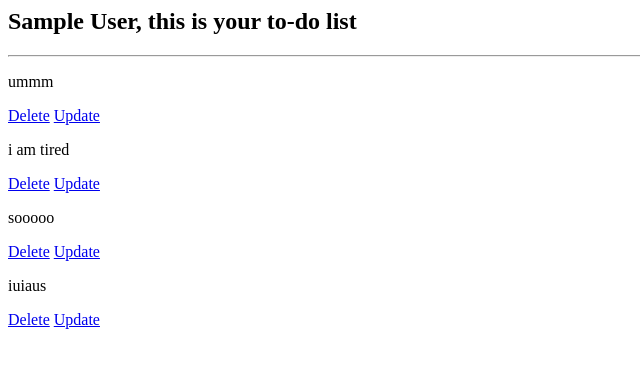
After one commit to Varunrnair/UnicodeLP, a Django app: page /showlist/ in a window 1280 px wide. The commit adds this page. Shown: the top 368 px of the page, without its empty margins (0-640 px from the left). Run offline with Django 4.2, Linux system fonts and the light colour scheme; the visitor is signed in with stand-in values (Sample User, id 1); data comes from the database, SQL or seed files in the repository; both versions use the stored data as it was before the commit.

Commit message:
abstract user created

```diff
--- a/task0/task0/settings.py
+++ b/task0/task0/settings.py
@@ -38,7 +38,10 @@ INSTALLED_APPS = [
     'django.contrib.messages',
     'django.contrib.staticfiles',
     'todo',
+
 ]
+
+AUTH_USER_MODEL = 'todo.User'
 
 MIDDLEWARE = [
     'django.middleware.security.SecurityMiddleware',
--- a/task0/todo/admin.py
+++ b/task0/todo/admin.py
@@ -1,5 +1,7 @@
 from django.contrib import admin
 from .models import *
-# Register your models here.
+from django.contrib.auth.admin import UserAdmin
+
 
 admin.site.register(List)
+admin.site.register(User, UserAdmin)
--- a/task0/todo/models.py
+++ b/task0/todo/models.py
@@ -1,11 +1,19 @@
 from django.contrib.auth.models import User
 from django.db import models
-
+from django.contrib.auth.models import AbstractUser
+from django.conf import settings
 
 class List(models.Model):
     title=models.CharField(max_length=200)
     desc=models.TextField(max_length=200 ,default="")
     Complete=models.BooleanField(default=False)
-    Userr=models.ForeignKey(User, default='1', on_delete=models.CASCADE)
+    date_created=models.DateTimeField(auto_now_add=True,null=True)
+    user=models.ForeignKey(settings.AUTH_USER_MODEL, default='1', on_delete=models.CASCADE)
     def __str__(self):
         return self.title
+
+class User(AbstractUser):
+    name=models.CharField(max_length=50)
+
+    def __str__(self):
+        return self.name
--- /dev/null
+++ b/task0/todo/templates/todo/list.html
@@ -0,0 +1,7 @@
+<h2>{{request.user}}, this is your to-do list</h2>
+<hr>
+{% for lists in lists %}
+<p>{{lists}}</p>
+<a href="{% url 'deletestuff' lists.id%}">Delete</a>
+<a href="{% url 'updatestuff' lists.id%}">Update</a>
+{% endfor %}
--- a/task0/todo/templates/todo/login.html
+++ b/task0/todo/templates/todo/login.html
@@ -4,7 +4,7 @@
     <hr>
     <h3>Username:    <input type="text" name="username" class="form-control"></h3>
 
-    <h3>Password:    <input type="text" name="password" class="form-control"></h3>
+    <h3>Password:    <input type="password" name="password" class="form-control"></h3>
     <input type="Submit" name="Submit">
 </form>
 
--- a/task0/todo/urls.py
+++ b/task0/todo/urls.py
@@ -4,7 +4,9 @@ from django.urls import path
 urlpatterns = [
     path('',views.loginpage, name='loginpage'),
     path('register/',views.registerpage, name='registerpage'),
+    path('logout/',views.logoutuser, name='logout'),
     path('func/',views.func ,name ='func'),
+    path('showlist/',views.showlist,name='showlist'),
     path('func/<str:pk>', views.deletestuff, name='deletestuff'),
     path('func/update/<str:pk>', views.updatestuff, name='updatestuff'),
 ]
--- a/task0/todo/views.py
+++ b/task0/todo/views.py
@@ -30,15 +30,21 @@ def registerpage(request):
             return redirect('loginpage')
     return render(request, 'todo/register.html',{'form':form})
 
+def logoutuser(request):
+    logout(request)
+    return redirect('loginpage')
 
 def func(request):
-    lists =List.objects.filter(Userr=request.user)
-    form = apply()
+    form=apply()
     if request.method == 'POST':
         form = apply(request.POST)
         if form.is_valid():
             form.save()
-    return render(request, 'todo/first.html',{'lists': lists , 'form': form})
+    return render(request, 'todo/first.html',{'form': form})
+
+def showlist(request):
+    lists =List.objects.filter(user=request.user)
+    return render(request, 'todo/list.html',{'lists':lists})
 
 def deletestuff(request, pk):
     lol=List.objects.get(id=pk)
```
Also changed, not shown: task0/todo/forms.py (+5 -2 lines), task0/todo/templates/todo/first.html (+4 -6 lines), task0/db.sqlite3, task0/todo/__init__.py (deleted), task0/todo/migrations/0001_initial.py (deleted), task0/todo/migrations/0002_list_userr.py (deleted), task0/todo/migrations/__init__.py (deleted).
